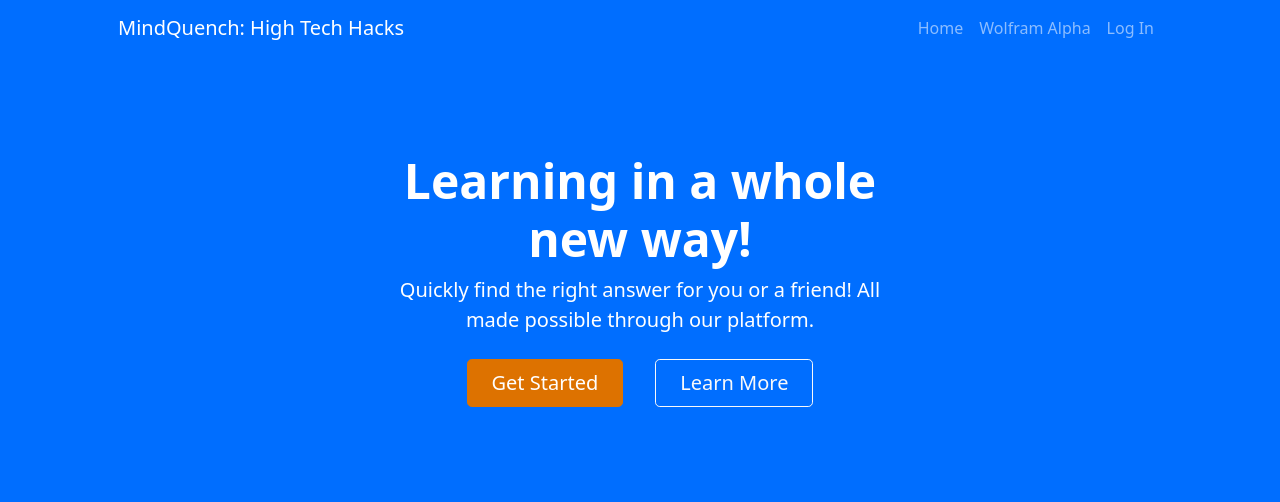
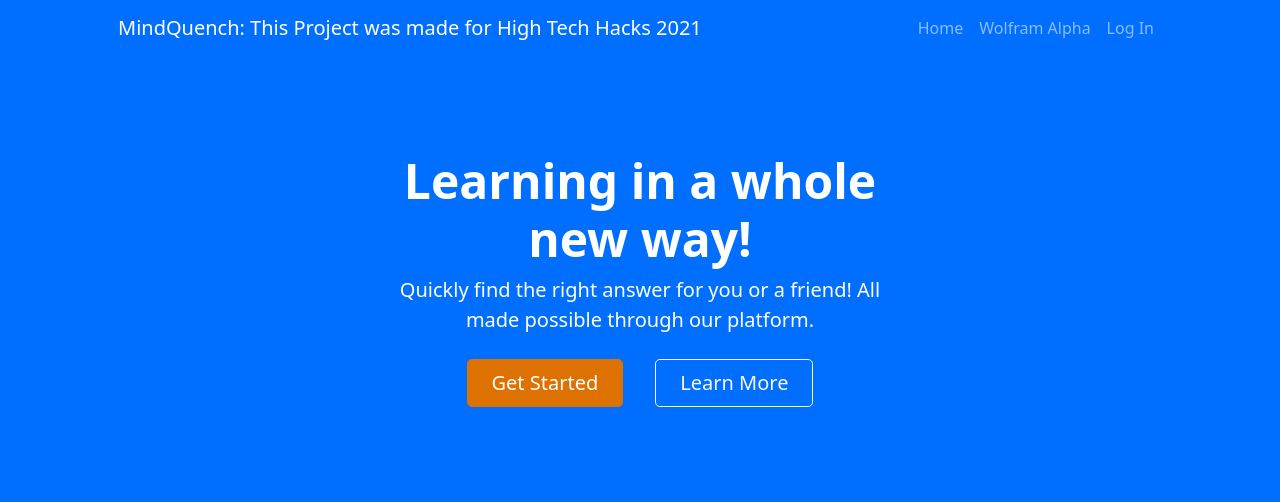
Before and after one commit to suchir-madap/hightechhacks, a Flask app: page / in a window 1280 px wide. Shown: the top 502 px of the page. Run offline with Flask 2, Linux system fonts and the light colour scheme; some libraries are stand-ins or nearby versions.

Commit message:
Final change

```diff
--- a/templates/index.html
+++ b/templates/index.html
@@ -18,7 +18,7 @@
         <!-- Responsive navbar-->
         <nav class="navbar navbar-expand-lg navbar-dark bg-dark">
             <div class="container px-5">
-                <a class="navbar-brand" href=index>MindQuench: High Tech Hacks</a>
+                <a class="navbar-brand" href=index>MindQuench: This Project was made for High Tech Hacks 2021</a>
                 <button class="navbar-toggler" type="button" data-bs-toggle="collapse" data-bs-target="#navbarSupportedContent" aria-controls="navbarSupportedContent" aria-expanded="false" aria-label="Toggle navigation"><span class="navbar-toggler-icon"></span></button>
                 <div class="collapse navbar-collapse" id="navbarSupportedContent">
                     <ul class="navbar-nav ms-auto mb-2 mb-lg-0">
```
